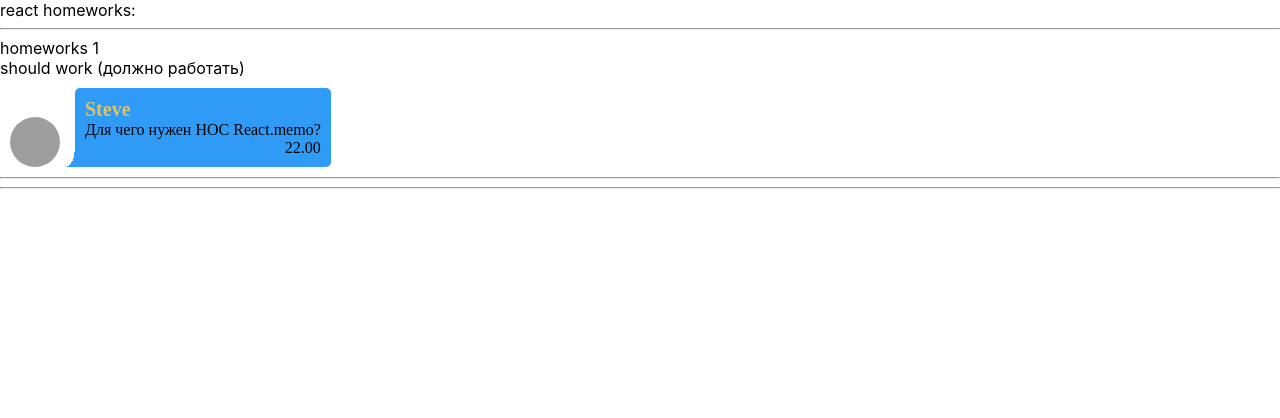
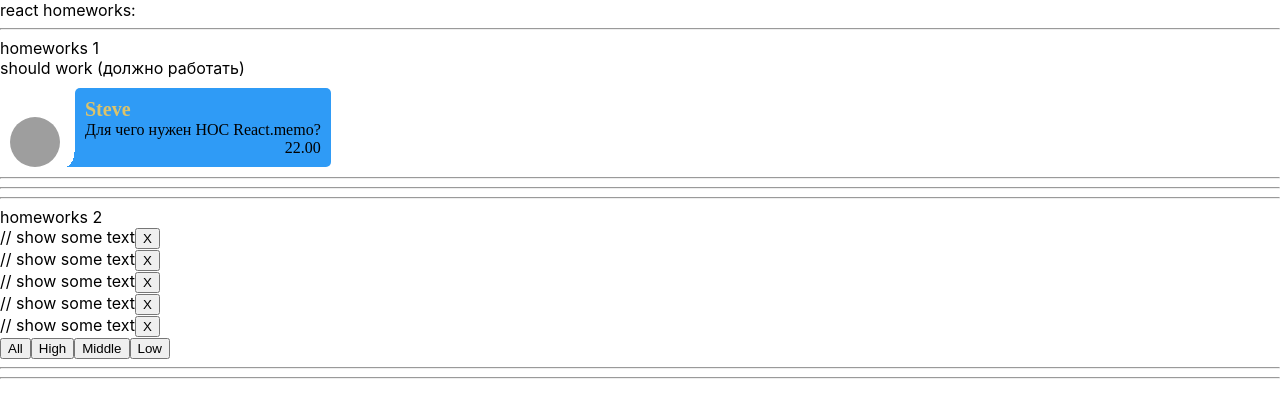
Before and after one commit to Reegulus/simple-react-homeworks, a React (Create React App) app: page / in a window 1280 px wide. Shown: the top 418 px of the page. Built offline with nearby package versions, Linux system fonts and the light colour scheme; grey boxes are pictures that could not be loaded.

Commit message:
HW2. Подключил компоненту

```diff
--- a/src/p1-main/m1-ui/u1-app/App.tsx
+++ b/src/p1-main/m1-ui/u1-app/App.tsx
@@ -1,13 +1,14 @@
 import React from 'react'
 import s from './App.module.css'
 import HW1 from '../../../p2-homeworks/h1/HW1'
+import HW2 from "../../../p2-homeworks/h2/HW2";
 
 function App() {
     return (
         <div className={s.App}>
             <div>react homeworks:</div>
             <HW1/>
-            {/*<HW2/>*/}
+            <HW2/>
             {/*<HW3/>*/}
             {/*<HW4/>*/}
             {/*<HW5/>*/}
--- a/src/p2-homeworks/h2/HW2.tsx
+++ b/src/p2-homeworks/h2/HW2.tsx
@@ -2,7 +2,7 @@ import React, {useState} from 'react'
 import Affairs from './Affairs'
 
 // types
-export type AffairPriorityType = any // need to fix any
+export type AffairPriorityType = 'high' | 'low' | 'middle' | 'all'
 export type AffairType = any // need to fix any
 export type FilterType = 'all' | AffairPriorityType
 
```
